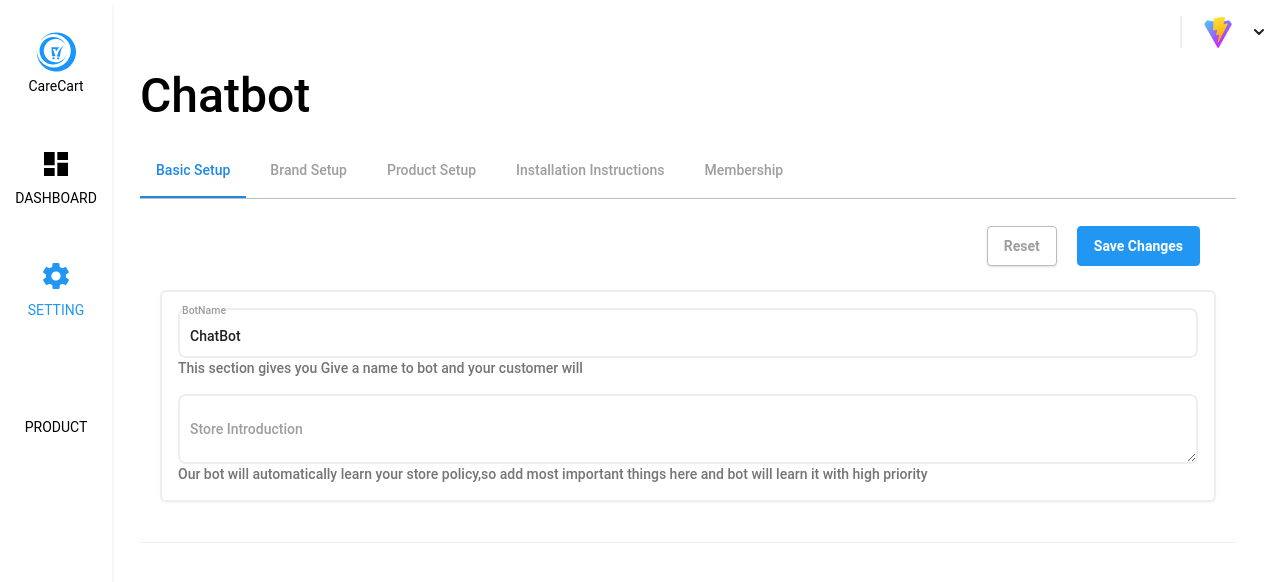
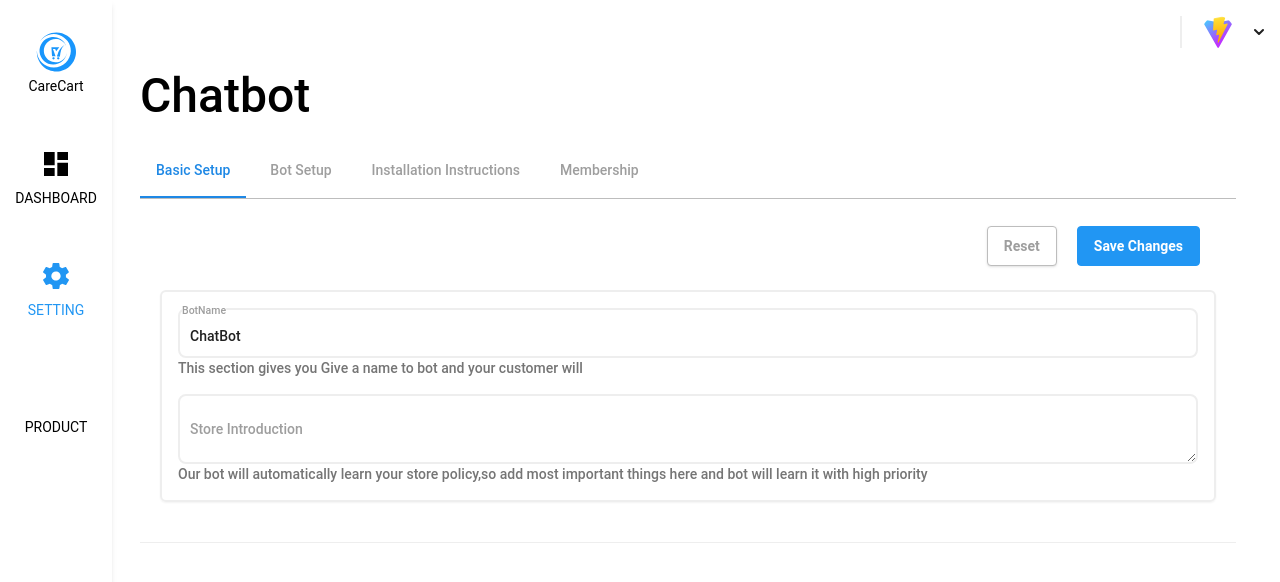
Before and after one commit to jawad026/shop-mate, a React (Vite) app: page /shop/chatbot in a window 1280 px wide. Shown: the top 582 px of the page. Built offline with nearby package versions, Linux system fonts and the light colour scheme; some icons are missing.

Commit message:
remove product

```diff
--- a/src/AppAli.jsx
+++ /dev/null
@@ -1,28 +0,0 @@
-import AutoProductSelection from "./components/Auto Product Selection/AutoProductSelection";
-import CheckBox from "./components/Buttons/CheckBox";
-import CheckOutButton from "./components/Buttons/CheckOutButton";
-import RadioButton from "./components/Buttons/RadioButton";
-import SimpleButton from "./components/Buttons/SimpleButton";
-import ToggleButton from "./components/Buttons/ToggleButton";
-import MemberShip from "./components/Tabs/MemberShip";
-
-function AppAli() {
-  return (
-    <>
-      {/* <Sidebar /> */}
-
-      {/* <CheckOutButton />
-      <SimpleButton />
-      <ToggleButton />
-      <CheckBox /> */}
-      {/* <Product/> */}
-
-      {/* <AutoProductSelection/> */}
-      {/* <RadioButton/> */}
-
-      <MemberShip />
-    </>
-  );
-}
-
-export default AppAli;
--- a/src/AppHashim.jsx
+++ /dev/null
@@ -1,14 +0,0 @@
-import Chart from './components/common/Chart/Chart'
-
-function HashimApp() {
-
-  return (
-    <div>
-
-        <Chart/>
-
-    </div>
-  )
-}
-
-export default HashimApp
--- a/src/Jawad.jsx
+++ /dev/null
@@ -1,14 +0,0 @@
-import React from 'react'
-import BasicSetup from './components/Tabs/BasicSetup'
-import BrandSetup from './components/Tabs/BrandSetup'
-
-const Jawad = () => {
-  return (
-    <div>
-        {/* <BasicSetup/> */}
-        <BrandSetup/>
-    </div>
-  )
-}
-
-export default Jawad
--- a/src/components/Tabs/Tabs.jsx
+++ b/src/components/Tabs/Tabs.jsx
@@ -1,7 +1,7 @@
+/* eslint-disable react/prop-types */
 import { useState } from "react";
 import BasicSetup from "./BasicSetup";
 import BrandSetup from "./BrandSetup";
-import ProductSetup from "./ProductSetup";
 import InstallationInstruction from "./InstallationInstruction";
 import MemberShip from "./MemberShip";
 
@@ -42,14 +42,9 @@ const SettingTabs = () => {
           onClick={() => handleTabClick("tab1")}
         />
         <Tab
-          label="Brand Setup"
+          label="Bot Setup"
           active={activeTab === "tab2"}
           onClick={() => handleTabClick("tab2")}
-        />
-        <Tab
-          label="Product Setup"
-          active={activeTab === "tab3"}
-          onClick={() => handleTabClick("tab3")}
         />
         <Tab
           label="Installation Instructions"
@@ -75,11 +70,6 @@ const SettingTabs = () => {
             <BrandSetup />
           </div>
         )}
-        {activeTab === "tab3" && (
-          <div>
-            <ProductSetup />
-          </div>
-        )}
         {activeTab === "tab4" && (
           <div>
             <InstallationInstruction />
```
